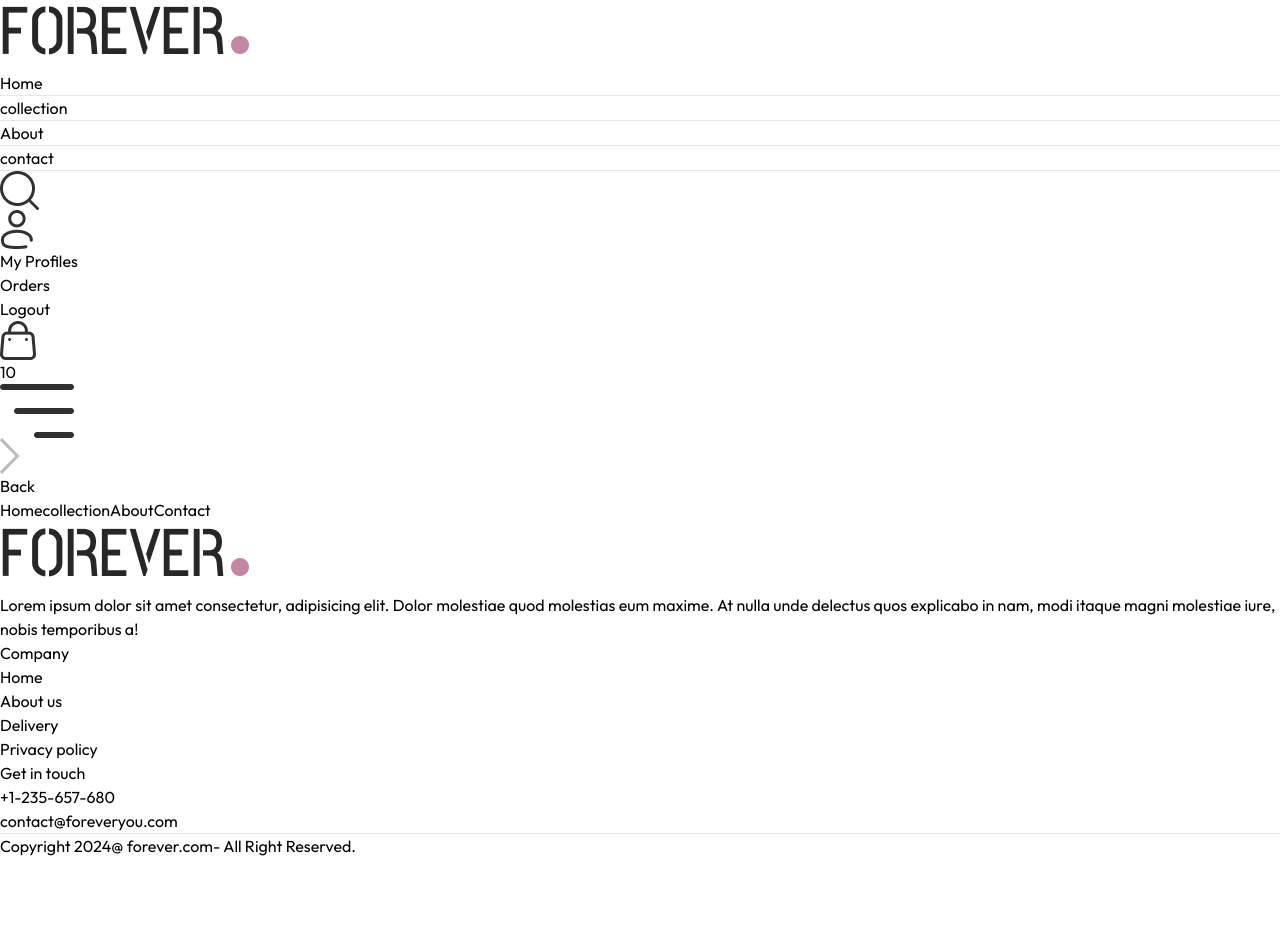
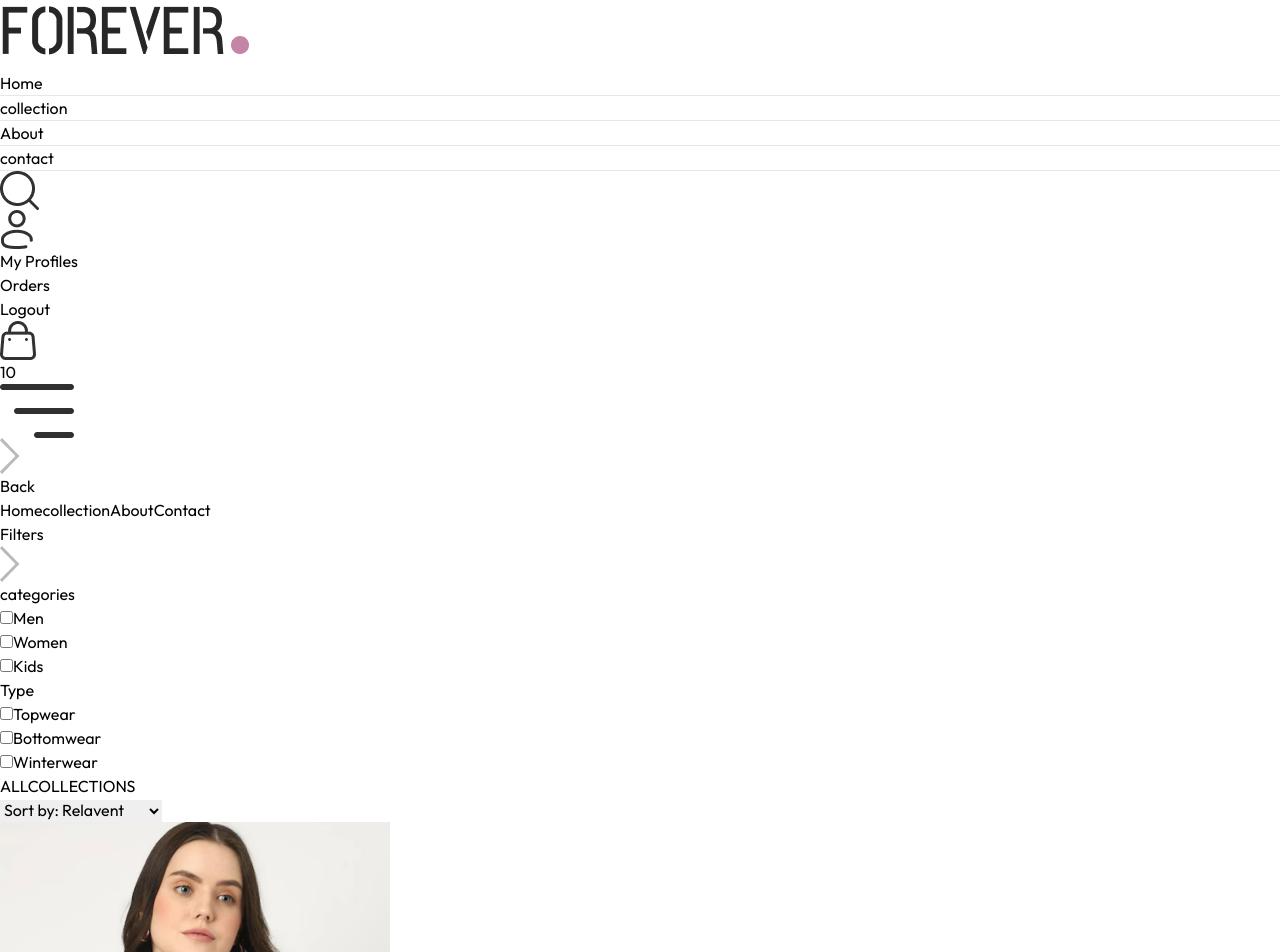
Before and after one commit to snetagupta/e-commerce-forever, a React (Vite) app: page /collection in a window 1280 px wide. Shown: the top 952 px of the page. Before the commit the page ends 858 px from the top, so only its background shows below. Built offline with nearby package versions, Linux system fonts and the light colour scheme.

Commit message:
added collection features

```diff
--- a/src/pages/Collection.jsx
+++ b/src/pages/Collection.jsx
@@ -1,8 +1,192 @@
-const Collection =() =>{
-    return(
-        <div>
+import { useContext, useEffect, useState } from "react";
+import { ShopContext } from "../context/ShopContext";
+import { assets } from "../assets/assets";
+import Title from "../components/Title";
+import ProductItem from "../components/ProductItem";
 
+const Collection = () => {
+  const { products } = useContext(ShopContext);
+  const [showFilter, setShowFilter] = useState(false);
+  const [filterProducts, setFilterProducts] = useState([]);
+  const [category, setCategory] = useState([]);
+  const [subCategory, setSubCategory] = useState([]);
+  const[sortType,setSortType] = useState('relavent')
+
+  const toggleCategory = (e) => {
+    if (category.includes(e.target.value)) {
+      setCategory((prev) => prev.filter((item) => item !== e.target.value));
+    } else {
+      setCategory((prev) => [...prev, e.target.value]);
+    }
+  };
+
+  const toggleSubCategory = (e) => {
+    if (subCategory.includes(e.target.value)) {
+      setSubCategory((prev) => prev.filter((item) => item !== e.target.value));
+    } else {
+      setSubCategory((prev) => [...prev, e.target.value]);
+    }
+  };
+
+  const applyFilter = () => {
+    let productsCopy = products.slice();
+
+    if (category.length > 0) {
+      productsCopy = productsCopy.filter((item) =>
+        category.includes(item.category)
+      );
+    }
+
+    if (subCategory.length > 0) {
+      productsCopy = productsCopy.filter((item) =>
+        subCategory.includes(item.subCategory)
+      );
+    }
+
+    setFilterProducts(productsCopy);
+  };
+
+  const sortProduct = () => {
+    let fpCopy = filterProducts.slice();
+    switch (sortType) {
+      case "low-high":
+        setFilterProducts(fpCopy.sort((a, b) => a.price - b.price));
+        break;
+
+      case "high-low":
+        setFilterProducts(fpCopy.sort((a, b) => b.price - a.price));
+        break;
+
+      default:
+        applyFilter();
+        break;
+    }
+  };
+
+  useEffect(() => {
+    applyFilter();
+  }, [category, subCategory]);
+
+  useEffect(()=>{
+sortProduct()
+  },[sortType])
+
+  return (
+    <div className="flex flex-col sm:flex-row gap-1 sm:gap-10 pt-10 border-t">
+      {/* Filter options */}
+      <div className="min-w-60">
+        <p
+          onClick={() => setShowFilter(!showFilter)}
+          className="uppercase my-2 text-xl flex items-center cursor-pointer gap-2"
+        >
+          Filters
+          <img
+            className={`h-3 sm:hidden ${showFilter ? "rotate-90" : ""}`}
+            src={assets.dropdown_icon}
+            alt=""
+          />
+        </p>
+        {/* category Filter */}
+        <div
+          className={`border border-gray-300 pl-5 py-3 mt-6 ${
+            showFilter ? "" : "hidden"
+          } sm:block`}
+        >
+          <p className="uppercase mb-3 text-sm font-medium">categories</p>
+          <div className="flex flex-col gap-2 text-sm font-light text-gray-700">
+            <p className="flex gap-2">
+              <input
+                className="w-3"
+                type="checkbox"
+                value={"Men"}
+                onChange={toggleCategory}
+              />
+              Men
+            </p>
+            <p className="flex gap-2">
+              <input
+                className="w-3"
+                type="checkbox"
+                value={"Women"}
+                onChange={toggleCategory}
+              />
+              Women
+            </p>
+            <p className="flex gap-2">
+              <input
+                className="w-3"
+                type="checkbox"
+                value={"Kids"}
+                onChange={toggleCategory}
+              />
+              Kids
+            </p>
+          </div>
         </div>
-    )
-}
-export default Collection
+        {/* SubCategory Filter */}
+        <div
+          className={`border border-gray-300 pl-5 py-3 my-5 ${
+            showFilter ? "" : "hidden"
+          } sm:block`}
+        >
+          <p className="uppercase mb-3 text-sm font-medium">Type</p>
+          <div className="flex flex-col gap-2 text-sm font-light text-gray-700">
+            <p className="flex gap-2">
+              <input
+                className="w-3"
+                type="checkbox"
+                value={"Topwear"}
+                onChange={toggleSubCategory}
+              />
+              Topwear
+            </p>
+            <p className="flex gap-2">
+              <input
+                className="w-3"
+                type="checkbox"
+                value={"Bottomwear"}
+                onChange={toggleSubCategory}
+              />
+              Bottomwear
+            </p>
+            <p className="flex gap-2">
+              <input
+                className="w-3"
+                type="checkbox"
+                value={"Winterwear"}
+                onChange={toggleSubCategory}
+              />
+              Winterwear
+            </p>
+          </div>
+        </div>
+      </div>
+
+      {/* Right side */}
+      <div className="flex-1">
+        <div className="flex justify-between text-base sm:text-2xl mb-4">
+          <Title text1={"ALL"} text2={"COLLECTIONS"} />
+          {/* Product Sort */}
+          <select onChange={(e)=> setSortType(e.target.value)} className="border-2 border-gray-300 text-sm px-2">
+            <option value="relavent">Sort by: Relavent</option>
+            <option value="low-high">Sort by: Low to High</option>
+            <option value="high-low">Sort by: High to Low</option>
+          </select>
+        </div>
+        {/* Map Products */}
+        <div className="grid grid-col-2 md:grid-cols-3 lg:grid-cols-4 gap-4 gap-y-6">
+          {filterProducts.map((item, index) => (
+            <ProductItem
+              key={index}
+              name={item.name}
+              id={item._id}
+              image={item.image}
+              price={item.price}
+            />
+          ))}
+        </div>
+      </div>
+    </div>
+  );
+};
+export default Collection;
```
